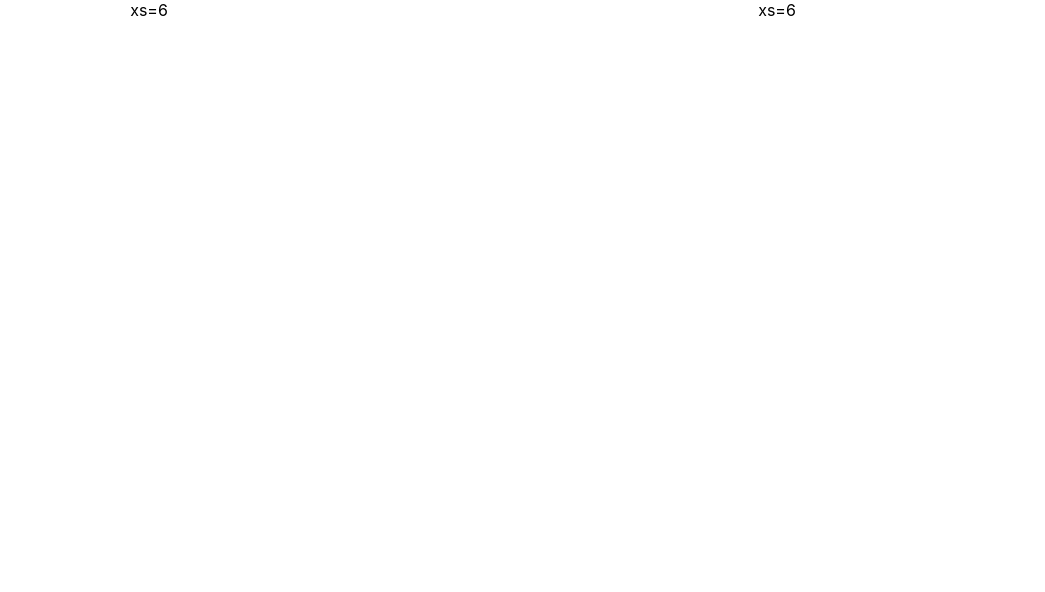
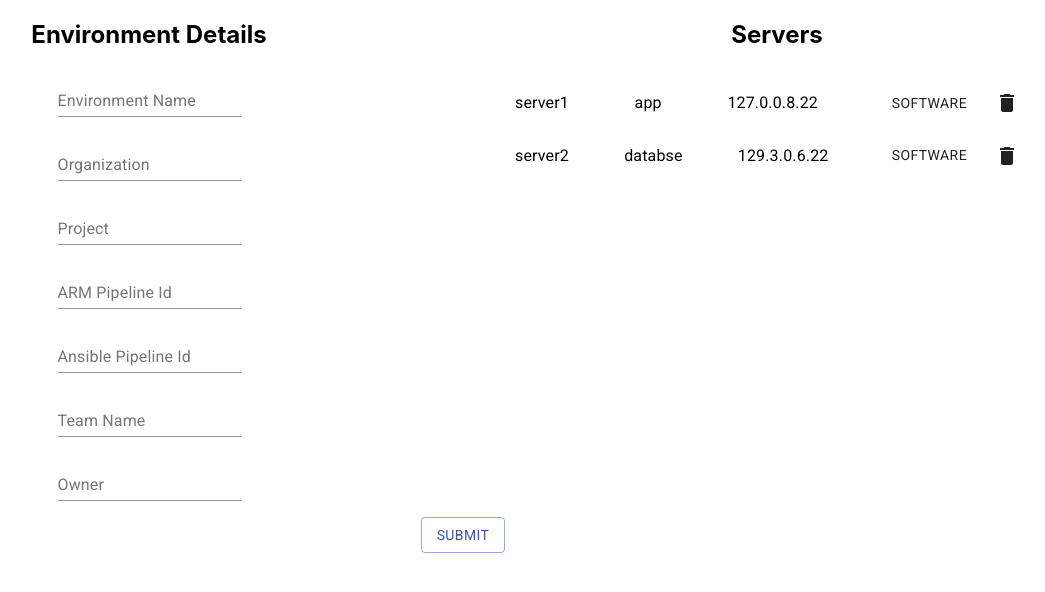
Before and after one commit to BenedictKohler/EniWebApp, a React (Create React App) app in the folder Frontend/enipipeline/: page /createEnvironment in a window 1280 px wide. Shown: the top 592 px of the page, without its empty margins (177-1222 px from the left). Built offline with nearby package versions, Linux system fonts and the light colour scheme.

Commit message:
First commit

```diff
--- a/Frontend/enipipeline/package.json
+++ b/Frontend/enipipeline/package.json
@@ -5,6 +5,7 @@
   "dependencies": {
     "@fontsource/roboto": "^4.5.0",
     "@material-ui/core": "^4.12.1",
+    "@material-ui/icons": "^4.11.2",
     "@testing-library/jest-dom": "^5.14.1",
     "@testing-library/react": "^11.2.7",
     "@testing-library/user-event": "^12.8.3",
--- a/Frontend/enipipeline/src/components/CreateEnvironment.js
+++ b/Frontend/enipipeline/src/components/CreateEnvironment.js
@@ -1,5 +1,6 @@
 import React from 'react';
-import { Container, Grid, Paper } from '@material-ui/core';
+import { Button, Container, Grid, List, ListItem, TextField, ListItemText, Menu, MenuItem, ListItemIcon } from '@material-ui/core';
+import DeleteIcon from '@material-ui/icons/Delete';
 
 class CreateEnvironment extends React.Component {
 
@@ -7,25 +8,80 @@ class CreateEnvironment extends React.Component {
         super(props);
         this.state = {
             environment: { name: "", org: "", proj: "", armId: "", ansId: "", team: "", owner: "" },
-            servers: []
+            environment: { nameErr: "", orgErr: "", projErr: "", armIdErr: "", ansIdErr: "", teamErr: "", ownerErr: "" },
+            servers: [{ name: 'server1', type: 'app', ip: '127.0.0.8.22', software: ['mysql', 'python', 'java'] }, { name: 'server2', type: 'databse', ip: '129.3.0.6.22', software: ['pip'] }]
         }
     }
 
     render() {
         return (
-            <Container className={{flexGrow: 1}}>
+            <Container className={{ flexGrow: 1 }}>
                 <Grid container spacing={3}>
                     <Grid item xs={6}>
-                        <Container className={{textAlign: 'center'}}>xs=6</Container>
+                        <Container className={{ textAlign: 'center' }}>
+                            <h2>Environment Details</h2>
+                            <form noValidate autoComplete="off">
+                                <TextField id="outlined-basic" onChange={e => this.setState({ name: e.target.value })} label="Environment Name" /><p style={{ color: 'red' }}></p>
+                                <TextField id="outlined-basic" onChange={e => this.setState({ org: e.target.value })} label="Organization" /><p style={{ color: 'red' }}></p>
+                                <TextField id="outlined-basic" onChange={e => this.setState({ proj: e.target.value })} label="Project" /><p style={{ color: 'red' }}></p>
+                                <TextField id="outlined-basic" onChange={e => this.setState({ armId: e.target.value })} label="ARM Pipeline Id" /><p style={{ color: 'red' }}></p>
+                                <TextField id="outlined-basic" onChange={e => this.setState({ ansId: e.target.value })} label="Ansible Pipeline Id" /><p style={{ color: 'red' }}></p>
+                                <TextField id="outlined-basic" onChange={e => this.setState({ team: e.target.value })} label="Team Name" /><p style={{ color: 'red' }}></p>
+                                <TextField id="outlined-basic" onChange={e => this.setState({ owner: e.target.value })} label="Owner" /><p style={{ color: 'red' }}></p>
+                            </form>
+                        </Container>
                     </Grid>
                     <Grid item xs={6}>
-                        <Container className={{textAlign: 'center'}}>xs=6</Container>
+                        <Container className={{ textAlign: 'center' }}>
+                            <h2>Servers</h2>
+                            <List>
+                                {<ServerList servers={this.state.servers} />}
+                            </List>
+                        </Container>
                     </Grid>
                 </Grid>
+                <Button variant="outlined" color="primary">Submit</Button>
             </Container>
         );
     }
 
 }
 
+const ServerList = (props) => {
+    let servers = [];
+
+    const [anchorEl, setAnchorEl] = React.useState(null);
+
+    const handleClick = (event) => {
+        setAnchorEl(event.currentTarget);
+    };
+
+    const handleClose = () => {
+        setAnchorEl(null);
+    };
+
+    const buildMenu = (items) => {
+        let mItems = [];
+        for (var item of items) mItems.push(<MenuItem>{item}</MenuItem>);
+        return mItems;
+    }
+
+    for (let i = 0; i < props.servers.length; i++) {
+        servers.push(
+            <ListItem button>
+                <ListItemText primary={props.servers[i].name} />
+                <ListItemText primary={props.servers[i].type} />
+                <ListItemText primary={props.servers[i].ip} />
+                <Button aria-controls="simple-menu" aria-haspopup="true" onClick={handleClick}>Software</Button>
+                <Menu id="simple-menu" anchorEl={anchorEl} keepMounted open={Boolean(anchorEl)} onClose={handleClose}>
+                    {buildMenu(props.servers[i].software)}
+                </Menu>
+                <ListItemIcon><Button><DeleteIcon /></Button></ListItemIcon>
+            </ListItem>
+        );
+    }
+
+    return servers;
+}
+
 export default CreateEnvironment;
```
Also changed, not shown: 1 other file (tests, documents, lock files or other folders).
